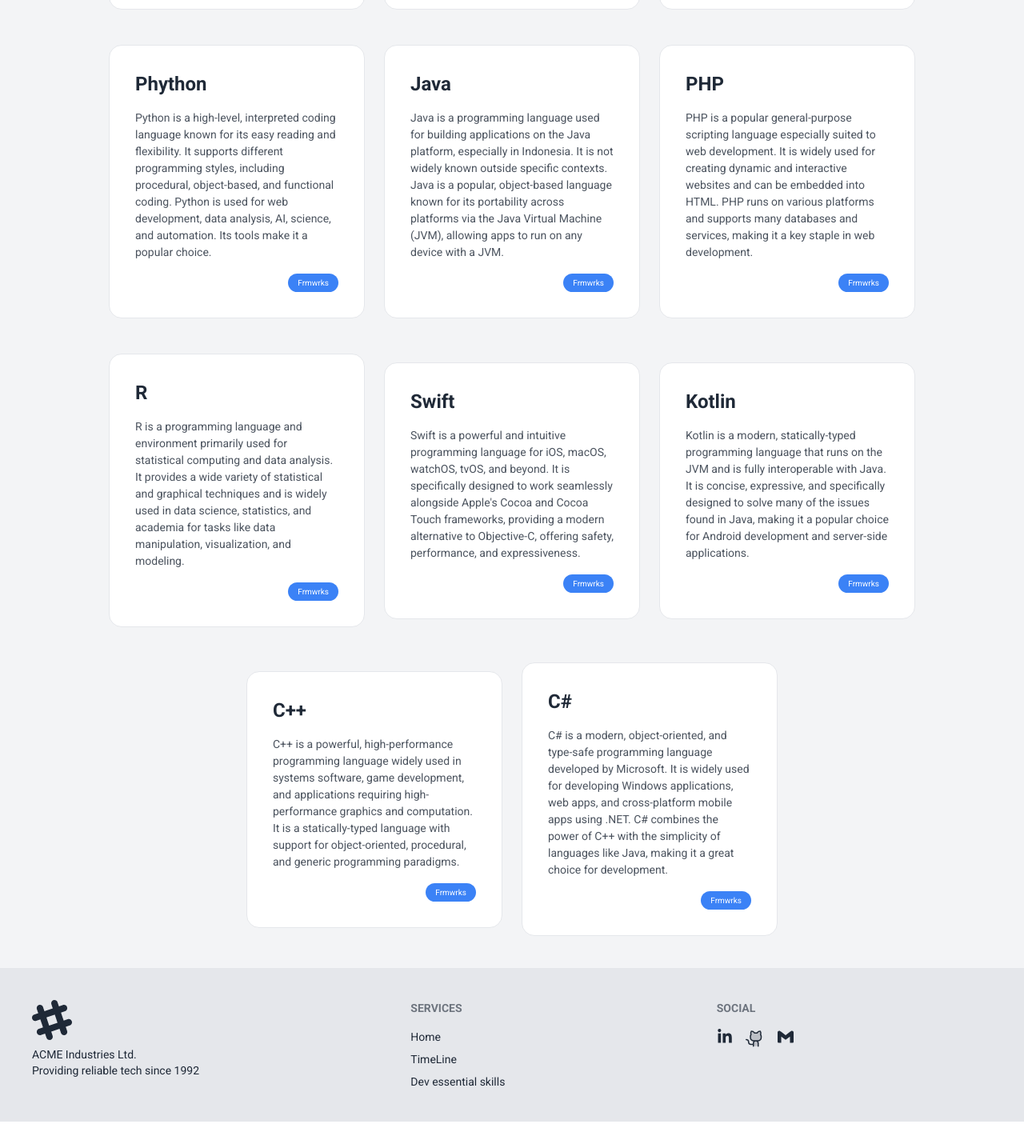
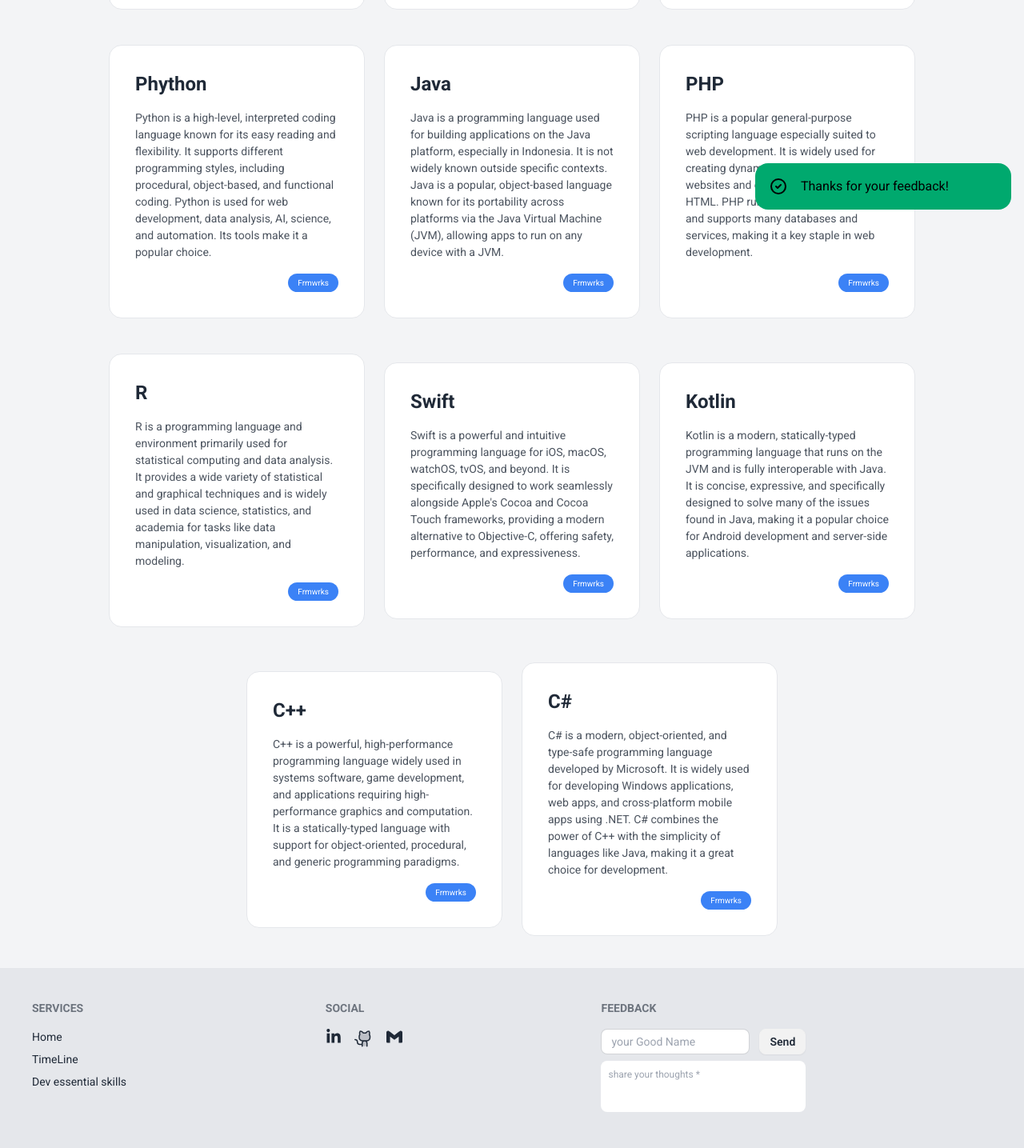
Before and after one commit to thealihamza04/CodeSphere, a React (Vite) app: page / in a window 1280 px wide. Shown: the part 634-2069 px from the top of the page at 80% size. Before the commit the page ends 2036 px from the top, so only its background shows below. Built offline with nearby package versions, Linux system fonts and the light colour scheme.

Commit message:
add feedback form

```diff
--- a/package.json
+++ b/package.json
@@ -12,6 +12,7 @@
   "dependencies": {
     "@vercel/analytics": "^1.4.1",
     "@vercel/speed-insights": "^1.1.0",
+    "axios": "^1.9.0",
     "react": "^18.3.1",
     "react-dom": "^18.3.1",
     "react-icons": "^5.5.0",
--- a/src/Components/Footer.jsx
+++ b/src/Components/Footer.jsx
@@ -1,35 +1,94 @@
 import { Link } from "react-router-dom";
-import { useEffect } from "react";
+import { useEffect, useState } from "react";
 import { FaLinkedinIn } from "react-icons/fa";
 import { PiGithubLogoDuotone } from "react-icons/pi";
 import { SiGmail } from "react-icons/si";
+import axios from "axios";
 
 const Footer = () => {
+  const [isLoading, setLoading] = useState(false);
+  const [showAlert, setShowAlert] = useState(false);
+  const [isError, setIsError] = useState(false);
+
   useEffect(() => {
     window.scrollTo({ top: 0, behavior: "smooth" });
   }, []);
 
+  const sendFeedback = async (e) => {
+    e.preventDefault();
+    setLoading(true);
+    const name =
+      document.getElementById("name").value != ""
+        ? "undefined"
+        : document.getElementById("name").value;
+    const message = document.getElementById("message").value;
+
+    try {
+      const response = await axios.post(
+        "https://feed-backs.vercel.app/response/add",
+        {
+          webapp: "codes-sphere",
+          senderName: name,
+          senderEmail: "undefined",
+          message: message,
+        },
+        { timeout: 4000 }
+      );
+
+      if (response.status == 200) {
+        document.getElementById("name").value = "";
+        document.getElementById("message").value = "";
+        setShowAlert(true);
+        setTimeout(() => {
+          setShowAlert(false);
+        }, 1500);
+      } else {
+        setIsError(true);
+        setTimeout(() => {
+          setShowAlert(false);
+        }, 1500);
+      }
+    } catch (error) {
+      console.log(error);
+      setIsError(true);
+      setTimeout(() => {
+        setShowAlert(false);
+      }, 1500);
+    } finally {
+      setLoading(false);
+    }
+  };
+
   return (
-    <>
-      <footer className='footer bg-gray-200 text-base-content p-10'>
-        <aside>
+    <div className='bg-gray-200'>
+      <div>
+        <div
+          role='alert'
+          className={`alert ${
+            isError ? "alert-error" : "alert-success"
+          } fixed  right-4 w-80 z-50 ${
+            showAlert ? "bottom-4" : "-bottom-24"
+          } transition-all duration-500 ease-in-out`}
+        >
           <svg
-            width='50'
-            height='50'
+            xmlns='http://www.w3.org/2000/svg'
+            className='h-6 w-6 shrink-0 stroke-current'
+            fill='none'
             viewBox='0 0 24 24'
-            xmlns='http://www.w3.org/2000/svg'
-            fillRule='evenodd'
-            clipRule='evenodd'
-            className='fill-current'
           >
-            <path d='M22.672 15.226l-2.432.811.841 2.515c.33 1.019-.209 2.127-1.23 2.456-1.15.325-2.148-.321-2.463-1.226l-.84-2.518-5.013 1.677.84 2.517c.391 1.203-.434 2.542-1.831 2.542-.88 0-1.601-.564-1.86-1.314l-.842-2.516-2.431.809c-1.135.328-2.145-.317-2.463-1.229-.329-1.018.211-2.127 1.231-2.456l2.432-.809-1.621-4.823-2.432.808c-1.355.384-2.558-.59-2.558-1.839 0-.817.509-1.582 1.327-1.846l2.433-.809-.842-2.515c-.33-1.02.211-2.129 1.232-2.458 1.02-.329 2.13.209 2.461 1.229l.842 2.515 5.011-1.677-.839-2.517c-.403-1.238.484-2.553 1.843-2.553.819 0 1.585.509 1.85 1.326l.841 2.517 2.431-.81c1.02-.33 2.131.211 2.461 1.229.332 1.018-.21 2.126-1.23 2.456l-2.433.809 1.622 4.823 2.433-.809c1.242-.401 2.557.484 2.557 1.838 0 .819-.51 1.583-1.328 1.847m-8.992-6.428l-5.01 1.675 1.619 4.828 5.011-1.674-1.62-4.829z'></path>
+            <path
+              strokeLinecap='round'
+              strokeLinejoin='round'
+              strokeWidth='2'
+              d='M9 12l2 2 4-4m6 2a9 9 0 11-18 0 9 9 0 0118 0z'
+            />
           </svg>
-          <p>
-            ACME Industries Ltd.
-            <br />
-            Providing reliable tech since 1992
-          </p>
-        </aside>
+          <span>
+            {isError ? "ops! Server down" : " Thanks for your feedback!"}
+          </span>
+        </div>
+      </div>
+      <footer className='footer  text-base-content p-10 container mx-auto'>
         <nav>
           <h6 className='footer-title'>Services</h6>
           <Link to={"/"} className='link link-hover '>
@@ -69,8 +128,47 @@ const Footer = () => {
             </a>
           </div>
         </nav>
+        <form onSubmit={sendFeedback}>
+          <h6 className='footer-title'>FeedBack</h6>
+          <fieldset className='w-92 space-y-2'>
+            <div className='flex flex-row gap-3'>
+              <input
+                id='name'
+                type='text'
+                placeholder='your Good Name'
+                className='input input-sm focus:outline-none input-bordered'
+              />
+              <button
+                type='submit'
+                className={`btn btn-sm join-item relative ${
+                  isLoading ? "btn-disabled" : ""
+                } `}
+              >
+                <span
+                  className={`${
+                    isLoading ? "opacity-100" : "opacity-0"
+                  } loading loading-infinity loading-md text-white absolute transition-all duration-500 ease-in-out`}
+                ></span>{" "}
+                <span
+                  className={`${
+                    isLoading ? "opacity-0" : "opacity-100"
+                  } transition-all duration-500 ease-in-out`}
+                >
+                  Send
+                </span>
+              </button>
+            </div>
+            <textarea
+              className='input input-lg focus:outline-none text-xs py-2 px-2 resize-none w-full '
+              rows={3}
+              id='message'
+              placeholder='share your thoughts *'
+              required={true}
+            ></textarea>
+          </fieldset>
+        </form>
       </footer>
-    </>
+    </div>
   );
 };
 
```
Also changed, not shown: 1 other file (tests, documents, lock files or other folders).
